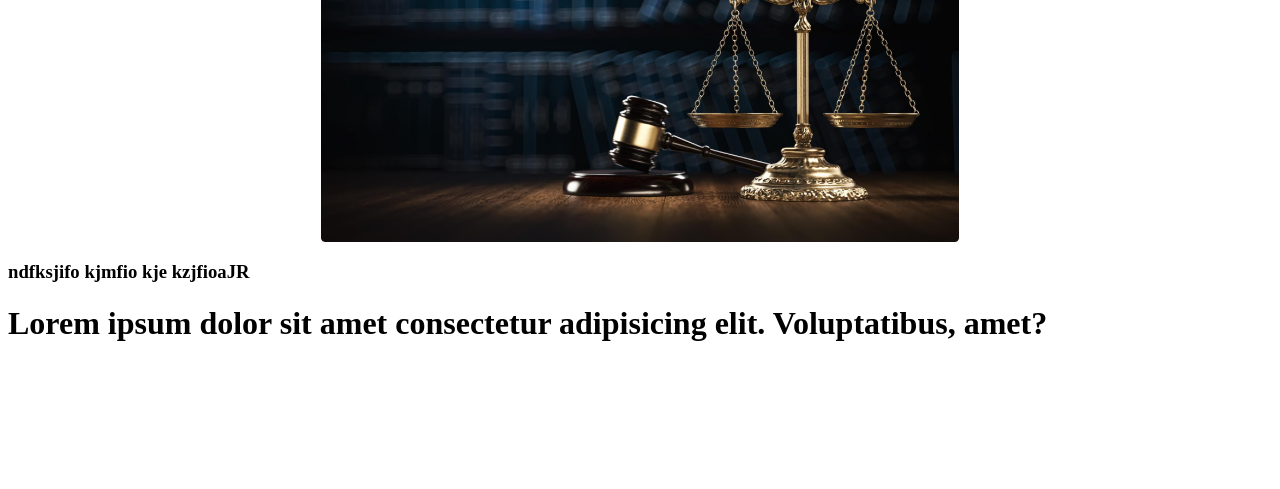
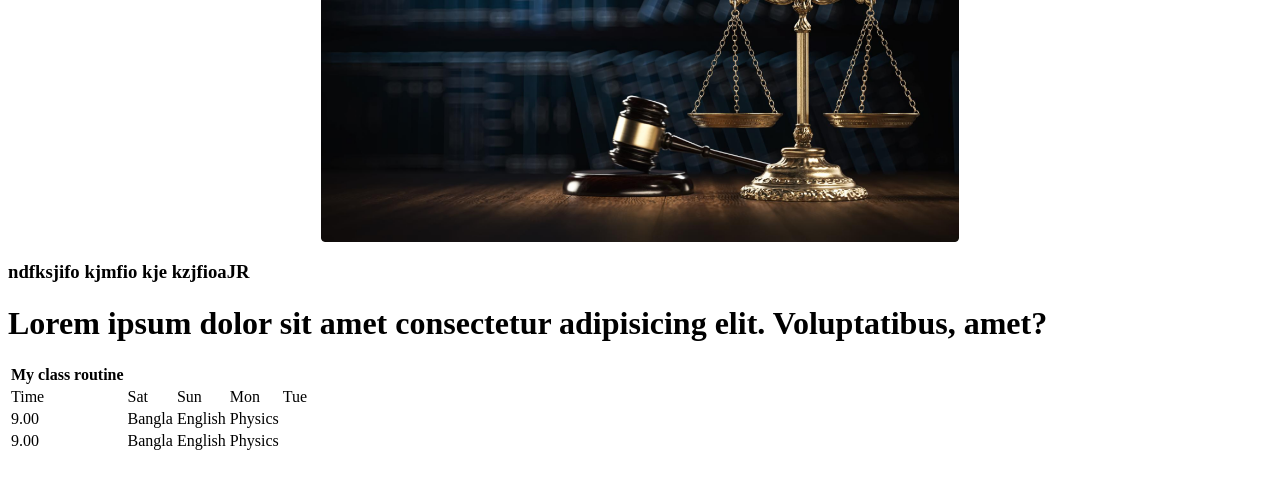
Before and after one commit to Ahammedsa/my-second-repo, a plain HTML site: page index.html in a window 1280 px wide. Shown: the part 79-568 px from the top of the page. Drawn offline with Linux system fonts and the light colour scheme.

Commit message:
added a tble

```diff
--- a/index.html
+++ b/index.html
@@ -15,6 +15,30 @@
     </header>
     <h3  class="page"> ndfksjifo kjmfio kje kzjfioaJR </h3>
     <h1 class="title">Lorem ipsum dolor sit amet consectetur adipisicing elit. Voluptatibus, amet?</h1>
+        <table>
+            <th>
+             My class routine
+            </th>
+            <tr>
+                <td>Time</td>
+                <td>Sat</td>
+                <td>Sun</td>
+                <td>Mon</td>
+                <td>Tue</td>
+            </tr>
+            <tr>
+            <td> 9.00</td>
+            <td> Bangla</td>
+            <td>English</td>
+            <td>Physics</td>
+        </tr>
+            <tr>
+            <td> 9.00</td>
+            <td> Bangla</td>
+            <td>English</td>
+            <td>Physics</td>
+        </tr>
 
+        </table>
 </body>
 </html>
```
